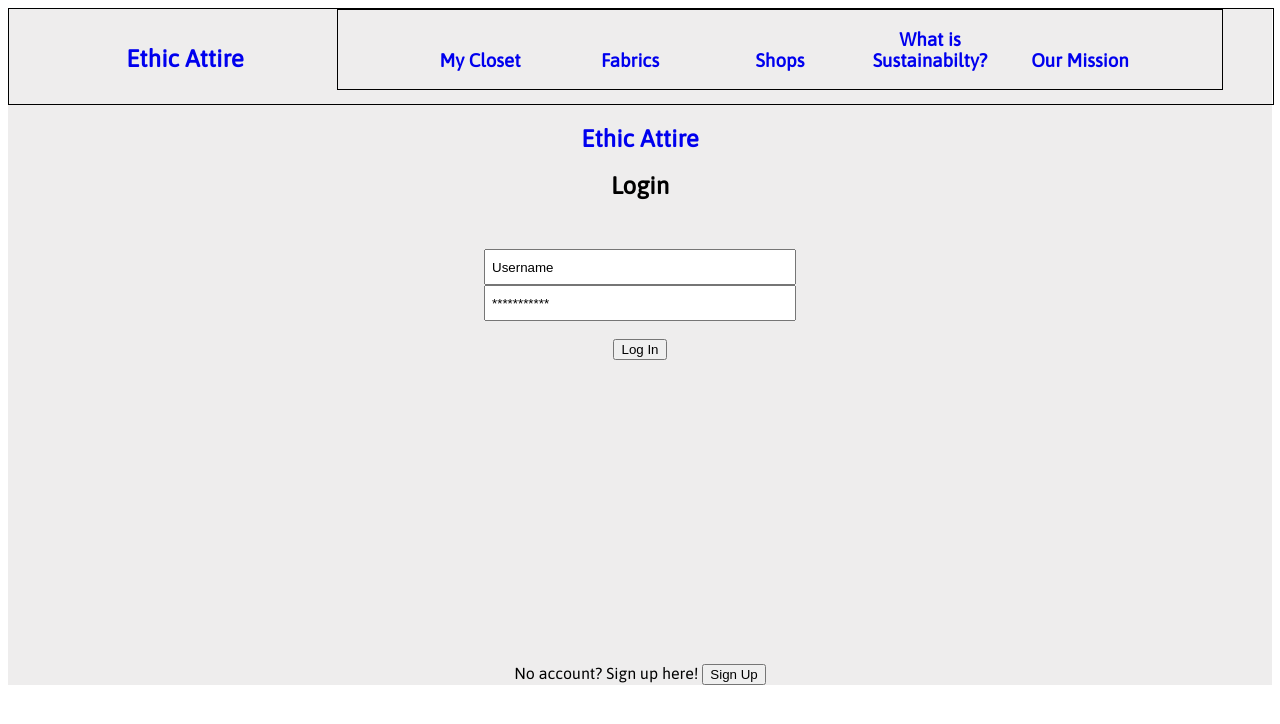
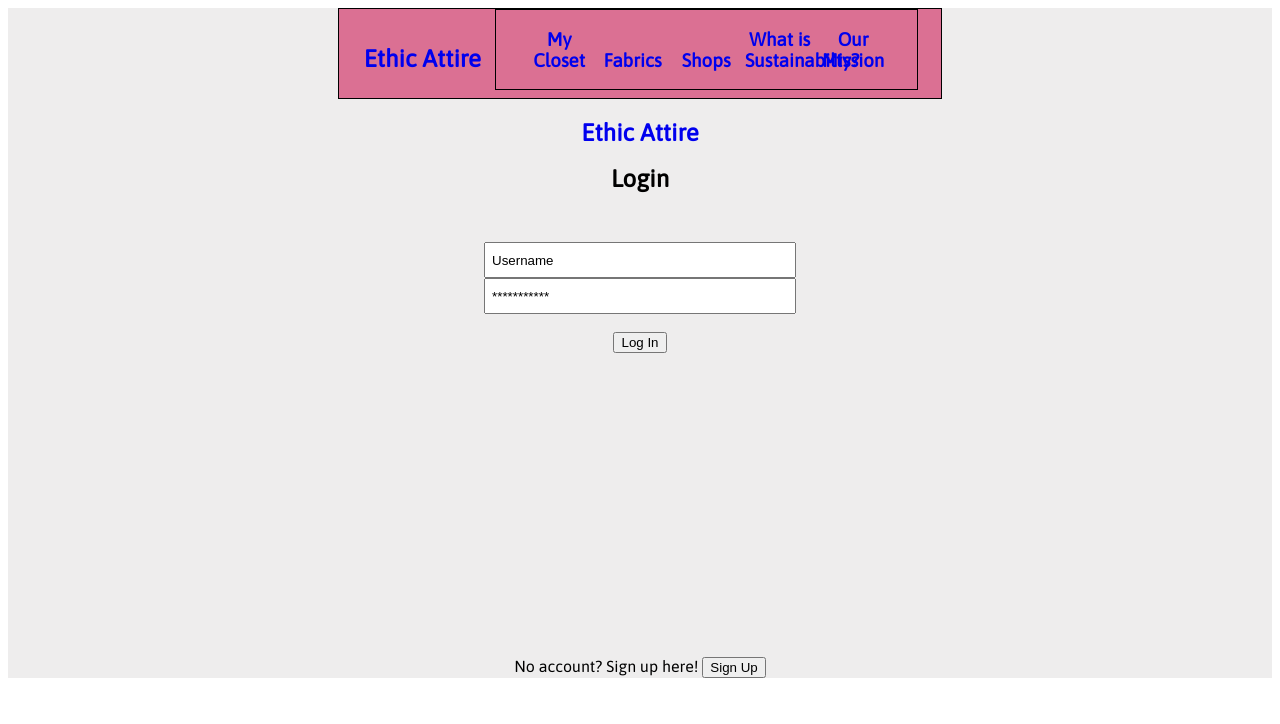
Before and after one commit to gsanchez13/ethicattire_hackathon, a React (Create React App) app in the folder client/: page / in a window 1280 px wide. Shown: the top 724 px of the page. Built offline with nearby package versions, Linux system fonts and the light colour scheme.

Commit message:
nav color changes

```diff
--- a/client/src/App.css
+++ b/client/src/App.css
@@ -9,7 +9,7 @@ html, body, #app, #app>div {
 #headerComponentContainer {
   border: solid 1px;
   display: inline-block;
-  width: 100%;
+  max-width: max-content;
 }
 
 #nameOfAppDiv {
--- a/client/src/Header.css
+++ b/client/src/Header.css
@@ -2,7 +2,10 @@
     border: solid 1px;
     display: inline-block;
     width: 100%;
+    background-color:palevioletred;
+    padding: -1px
   }
+
 
   #nameOfAppDiv {
     text-align: left;
```
Also changed, not shown: client/src/static.css (added).
